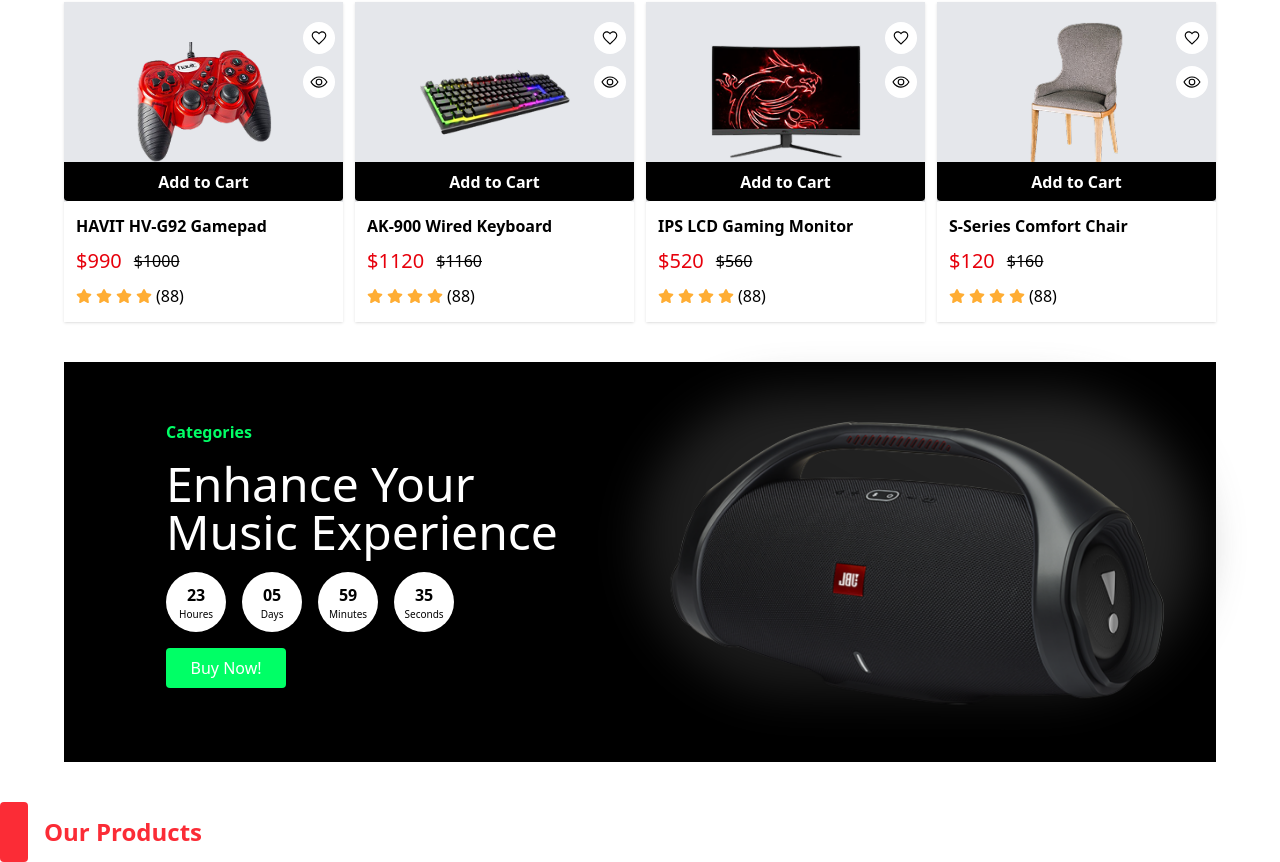
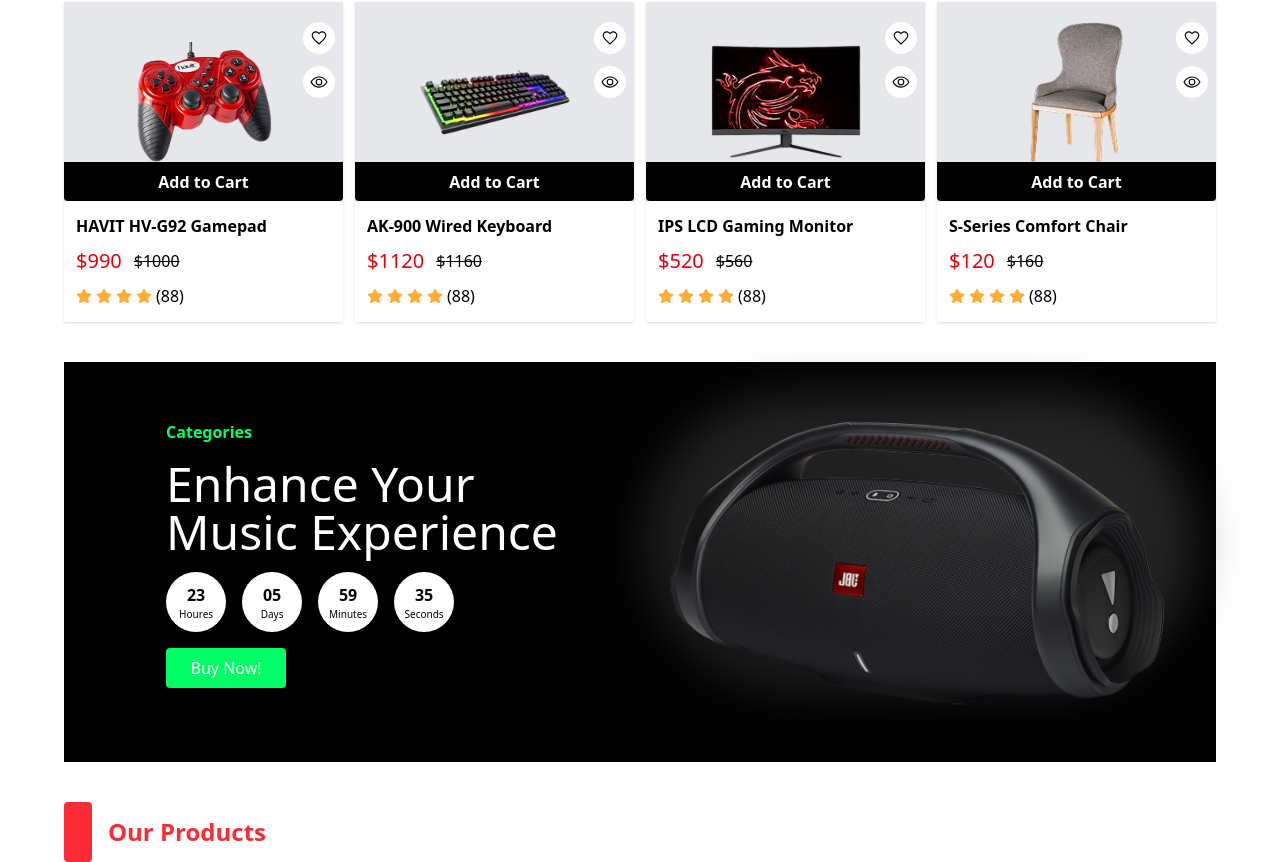
Before and after one commit to MAnwarulhaq/eccomerceNextJs, a Next.js app: page / in a window 1280 px wide. Shown: the part 1757-2619 px from the top of the page. Built offline with nearby package versions, Linux system fonts and the light colour scheme.

Commit message:
upda the code

```diff
--- a/app/components/BestProducts.jsx
+++ b/app/components/BestProducts.jsx
@@ -22,7 +22,7 @@
                 <h1 className="text-red-500 text-2xl font-semibold">This Month</h1>
             </div>
             <div className="grid grid-cols-1 sm:grid-cols-2 gap-5">
-                <p className="font-semibold text-2xl md:text-5xl">Best Selling Products</p>
+                <p className="font-semibold text-2xl md:text-5xl text-center sm:text-left">Best Selling Products</p>
                 <div className="flex justify-center md:justify-end items-center md:items-end">
                     <button className="bg-red-500 text-white w-40 h-12 cursor-pointer">View All</button>
                 </div>
--- a/app/components/OurProducts.jsx
+++ b/app/components/OurProducts.jsx
@@ -2,7 +2,7 @@
 
 const OurProducts = () => {
   return (
-    <div>
+    <div className='w-[90%]  mx-auto'>
          <div className="flex items-center  gap-4">
                 <div className="w-7 h-15 rounded bg-red-500"></div>
                 <h1 className="text-red-500 text-2xl font-semibold">Our Products</h1>
```
